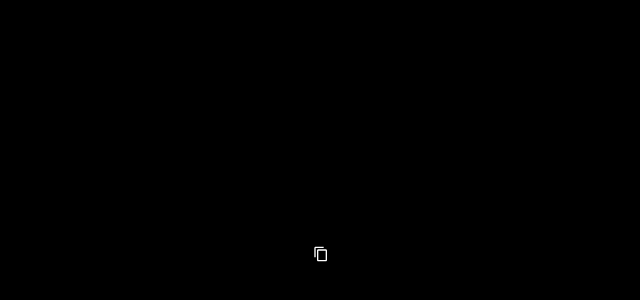
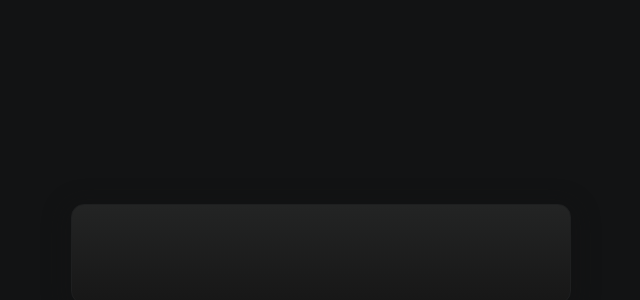
Before and after one commit to swiiny/create-nextjs-dapp, a Next.js app: page / in a window 1280 px wide. Shown: the part 146-446 px from the top of the page, without its empty margins (319-959 px from the left). Built offline with nearby package versions, Linux system fonts and the light colour scheme.

Commit message:
add GradientContainer component

```diff
--- /dev/null
+++ b/components/default/GradientContainer/GradientContainer.styles.ts
@@ -0,0 +1,13 @@
+import styled, { css } from 'styled-components';
+import { Box } from '@mui/system';
+
+export const StyledGradientContainer = styled(Box)`
+	${(p) => css`
+		position: relative;
+
+		border-radius: 13px;
+		background: ${p.theme.colors.darkGradient};
+		border: 1px solid ${p.theme.colors.darkGray};
+		box-shadow: 0px 5px 20px 10px ${p.theme.colors.black + '50'};
+	`}
+`;
--- /dev/null
+++ b/components/default/GradientContainer/GradientContainer.tsx
@@ -0,0 +1,9 @@
+import React, { FC } from 'react';
+import { IGradientContainer } from './GradientContainer.type';
+import { StyledGradientContainer } from './GradientContainer.styles';
+
+const GradientContainer: FC<IGradientContainer> = ({ children, ...otherProps }) => {
+	return <StyledGradientContainer {...otherProps}>{children}</StyledGradientContainer>;
+};
+
+export { GradientContainer };
--- /dev/null
+++ b/components/default/GradientContainer/index.ts
@@ -0,0 +1 @@
+export { GradientContainer as default } from './GradientContainer';
--- a/components/pages/home/HomePage/HomePage.tsx
+++ b/components/pages/home/HomePage/HomePage.tsx
@@ -3,6 +3,7 @@ import React, { FC } from 'react';
 import { IHomePage } from './HomePage.type';
 import { MdOutlineContentCopy } from 'react-icons/md';
 import { Box } from '@mui/system';
+import GradientContainer from '@components/default/GradientContainer';
 
 const HomePage: FC<IHomePage> = () => {
 	return (
@@ -14,7 +15,9 @@ const HomePage: FC<IHomePage> = () => {
 			</Head>
 
 			<Box height='100vh' sx={{ display: 'flex', justifyContent: 'center', alignItems: 'center' }}>
-				<MdOutlineContentCopy color='white' />
+				<GradientContainer paddingY='8px' paddingX='16px' width='500px' height='100px'>
+					<></>
+				</GradientContainer>
 			</Box>
 
 			<footer></footer>
--- a/theme/GlobalStyles.ts
+++ b/theme/GlobalStyles.ts
@@ -18,7 +18,8 @@ body {
 		margin: 0 auto;
 		max-width: 1600px;
 
-    background-color: #000000;
+    background-color: ${(p) => p.theme.colors.black};
+    //background-color: ${(p) => p.theme.colors.white};
 }
 
 html {
--- a/theme/theme.ts
+++ b/theme/theme.ts
@@ -35,7 +35,7 @@ export const darkTheme: DefaultTheme = {
 		blue: '#2467DF',
 		lightBlue: '#00B1EA',
 		blueGradient: 'linear-gradient(90deg, #2467DF 43.62%, #00B1EA 53.09%), linear-gradient(0deg, #FFFFFF, #FFFFFF)',
-		darkGradient: 'linear-gradient(0deg, #1E1F20, #1E1F20), linear-gradient(180deg, #232424 0%, #171717 100%)'
+		darkGradient: 'linear-gradient(180deg, #232424 0%, #171717 100%)'
 	}
 };
 
```
Also changed, not shown: components/default/GradientContainer/GradientContainer.type.ts (added, +8 -0 lines).
